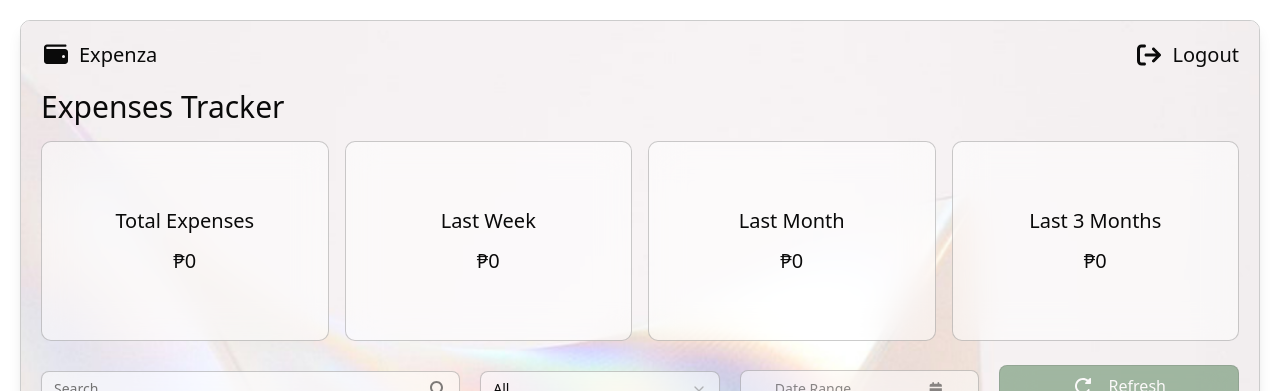
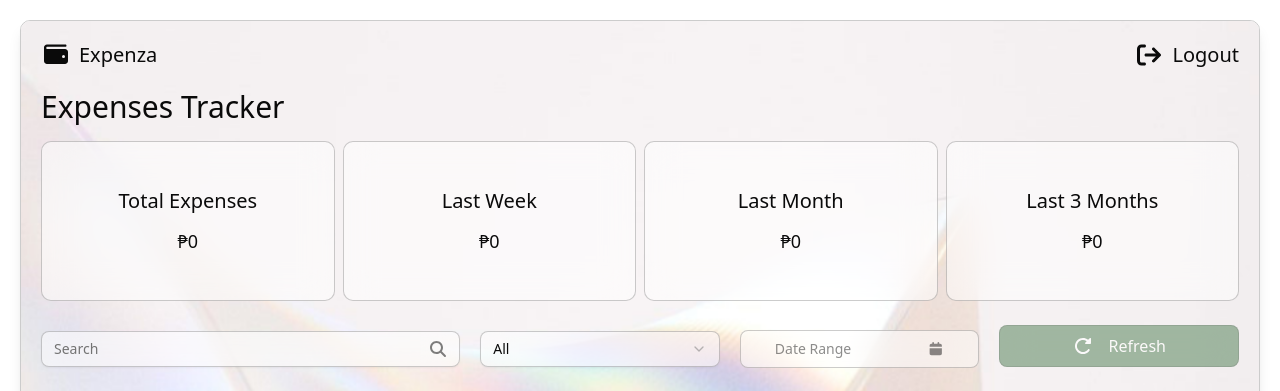
Before and after one commit to scottii333/mlc-expenses-tracker, a Next.js app: page /dashboard in a window 1280 px wide. Shown: the top 391 px of the page. Built offline with nearby package versions, Linux system fonts and the light colour scheme; no server answers.

Commit message:
feat: improve layout and styling in ExpensesData component

```diff
--- a/src/components/ExpensesData.tsx
+++ b/src/components/ExpensesData.tsx
@@ -174,19 +174,19 @@ export const ExpensesData = () => {
     <section className="relative w-full flex flex-col space-y-6">
       <h1 className="text-3xl mb-4">Expenses Tracker</h1>
 
-      <div className="grid grid-cols-2 sm:grid-cols-4 gap-4">
+      <div className="grid grid-cols-2 sm:grid-cols-4 gap-2">
         {stats.map((stat, i) => (
           <div
             key={i}
-            className="w-full max-h-50 aspect-square bg-white/50 backdrop-blur-lg border border-black/20 rounded-lg flex flex-col items-center justify-center"
+            className="w-full max-h-40 aspect-square bg-white/50 backdrop-blur-lg border border-black/20 rounded-lg flex flex-col items-center justify-center text-center"
           >
             <span className="text-xl mb-3">{stat.label}</span>
-            <span className="text-xl">{stat.value}</span>
+            <span className="text-lg">{stat.value}</span>
           </div>
         ))}
       </div>
 
-      <div className="grid grid-cols-1 md:grid-cols-4 lg:grid-cols-[35%_20%_20%_20%] gap-5 items-baseline space-x-4">
+      <div className="grid grid-cols-1 sm:grid-cols-4 lg:grid-cols-[35%_20%_20%_20%] gap-5 items-baseline space-x-4">
         <div className="relative w-full">
           <Input
             placeholder="Search"
@@ -232,7 +232,7 @@ export const ExpensesData = () => {
             </button>
           </PopoverTrigger>
 
-          <PopoverContent className="w-80 space-y-3">
+          <PopoverContent className="flex flex-col items-center ">
             <Select
               value={preset}
               onValueChange={(v) => applyPreset(v as DatePreset)}
```
